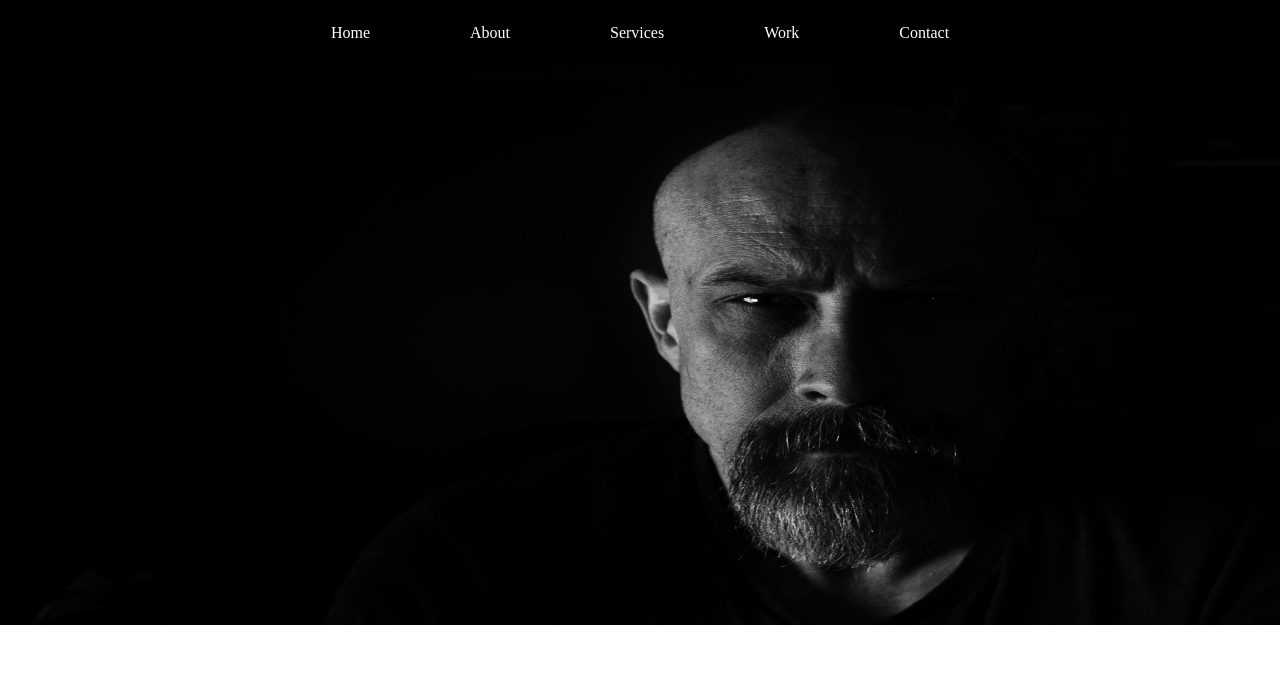
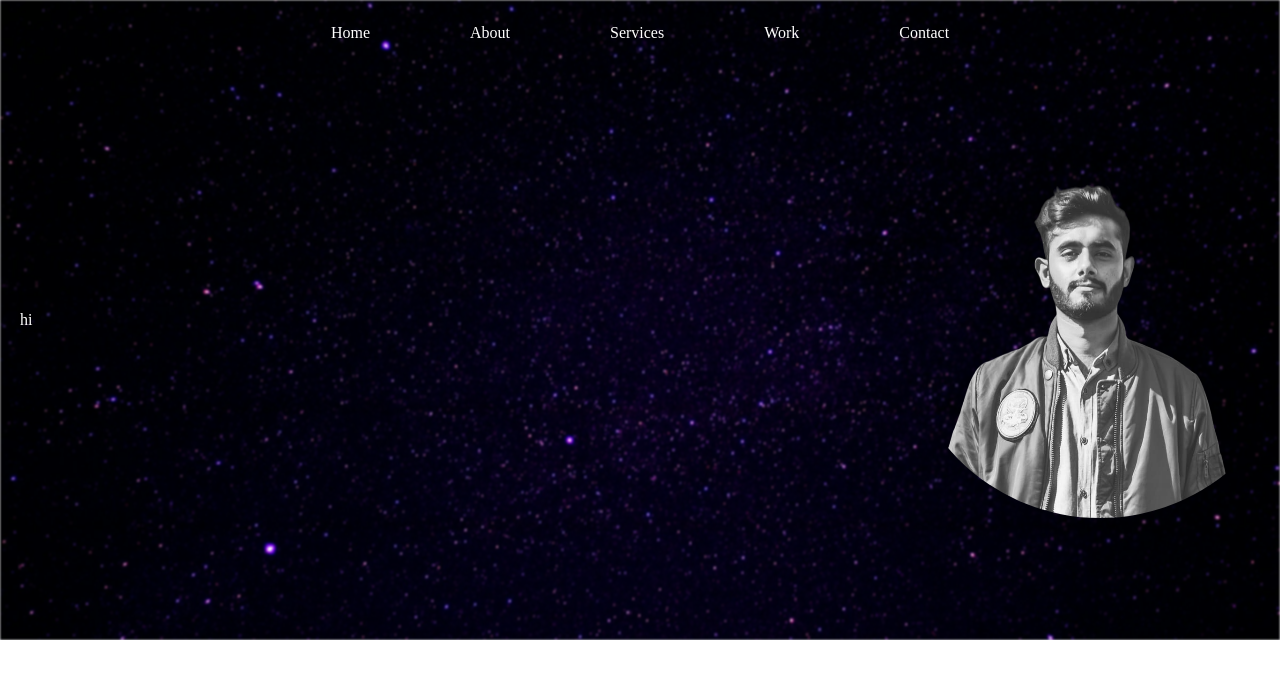
Before and after one commit to Abdullahkhn44/portfolio, a React (Vite) app: page / in a window 1280 px wide. Shown: the top 678 px of the page. Built offline with nearby package versions, Linux system fonts and the light colour scheme.

Commit message:
added profile image

```diff
--- a/src/assets/styles/header.css
+++ b/src/assets/styles/header.css
@@ -4,8 +4,12 @@
     height: 65px;
     align-items: center;
     justify-content: center;
+    width: 100%;
+    background: transparent; /* Makes the header background transparent */
+    z-index: 1000; /* Ensures the header is on top of other elements */
+    position: absolute;
+}
 
-}
 
 .ulist {
     list-style-type: none;
--- a/src/assets/styles/home.css
+++ b/src/assets/styles/home.css
@@ -1,17 +1,44 @@
 .banner {
   display: flex;
-  background-color: black;
-
+  overflow: hidden;
+  position: relative;
 }
 
 .banner-image {
   display: flex;
   width: 100pc;
-    height: 35pc;
+  height: 40pc;
   background-position: center;
   background-repeat: no-repeat;
   background-size: cover;
   position: relative;
+  object-fit: cover;
+filter: blur(1px);
+}
 
+.main {
+  position: absolute;
+  top: 0;
+  left: 0;
+  width: 100%;
+  height: 100%;
+  display: flex;
+  justify-content: space-between;
+  align-items: center;
+  padding: 0 20px;
+}
+
+.mainText  {
+
+  color: white;
+  font-size: 1rem;
+  text-shadow: 2px 2px 4px rgba(0, 0, 0, 0.5);
+}
+
+.mainProfile .profileImage {
+  width: 400px; /* Adjust size as needed */
+  height: 400px; /* Adjust size as needed */
+  border-radius: 50%;
+  border: 0px solid rgb(255, 255, 255); /* Optional: add a border for better appearance */
 
 }
--- a/src/sections/home.jsx
+++ b/src/sections/home.jsx
@@ -1,7 +1,8 @@
 import React from 'react'
 import Header from '../components/header'
-import bannerimage from '../assets/images/seven.jpg'
+import bannerimage from '../assets/images/six.jpg'
 import '../assets/styles/home.css'
+import profile from '../assets/images/profile.png'
 
 export default function Home() {
     return (
@@ -10,7 +11,17 @@ export default function Home() {
             <div className='banner'>
                 <img className='banner-image' src={bannerimage} alt='banner - image' />
 
+                <div className='main'>
+
+                    <div className='mainText'>
+                        <p>hi</p>
+                    </div>
+                    <div className='mainProfile'>
+                        <img className='profileImage' src={profile} alt='banner - image' />
+                    </div>
+                </div>
             </div>
+
 
         </div>
 
```
Also changed, not shown: src/assets/images/blur.webp (added), src/assets/images/profile.png (added). Lines whose indentation alone changed are shown as unchanged.
